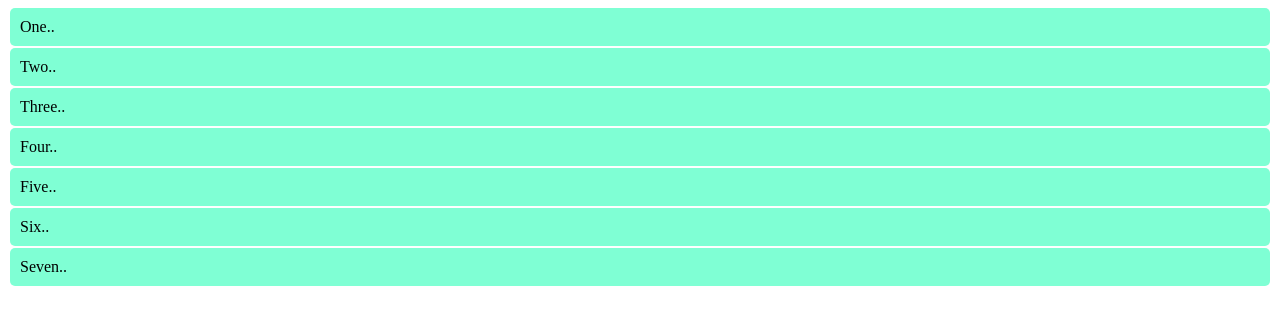
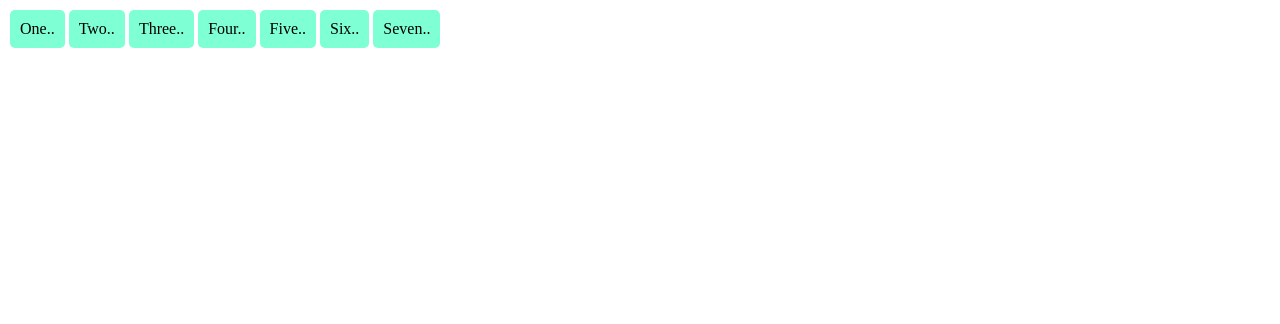
Before and after one commit to Abd-El-Rahman-Mohamed/Understanding-flexbox, a plain HTML site: page index.html in a window 1280 px wide. Drawn offline with Linux system fonts and the light colour scheme.

Commit message:
display: flex;

```diff
--- a/style.css
+++ b/style.css
@@ -5,3 +5,8 @@
     margin: 2px;
     padding: 10px;
 }
+
+/* display: flex; */
+.flex-container {
+    display: flex;
+}
```
